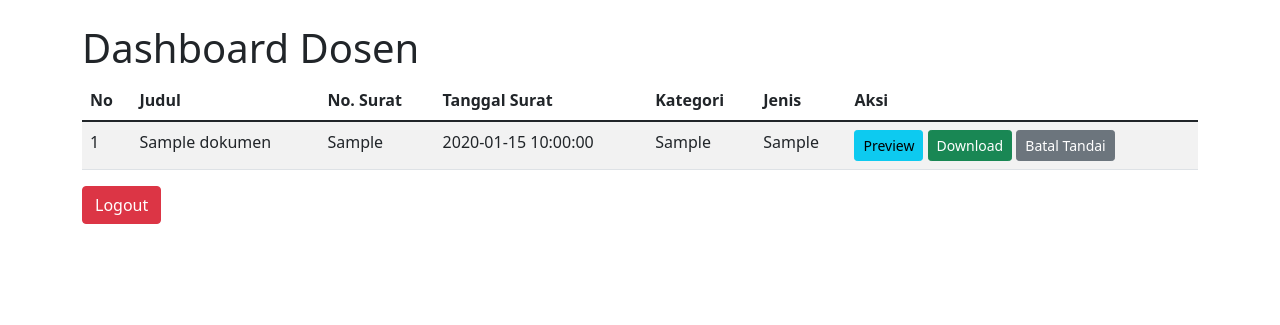
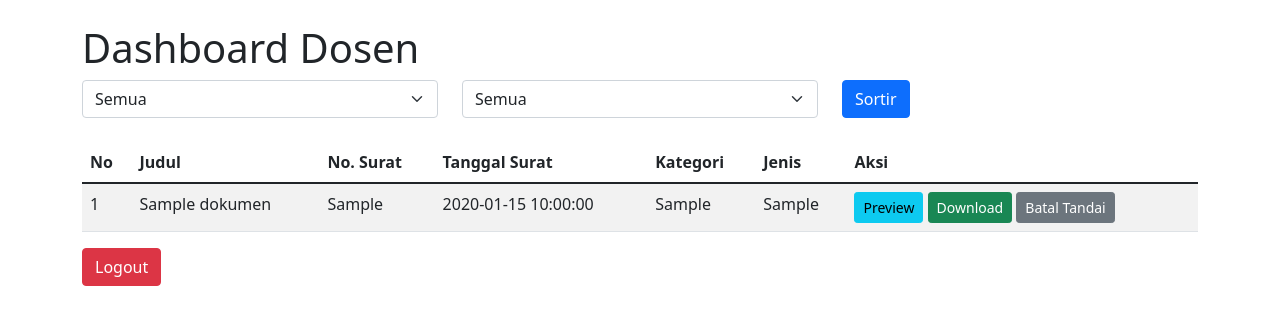
Before and after one commit to rizwandamn/arsip_kepdir, a PHP site: page /dashboard_dosen.php in a window 1280 px wide. Shown: the top 325 px of the page. Run offline with PHP 8.4, Linux system fonts and the light colour scheme; the visitor is signed in with stand-in values (Sample User, id 1); tables that the repository leaves empty or names only in its code hold one stand-in row (values such as "Sample post").

Commit message:
sortir dosen

```diff
--- a/dashboard_dosen.php
+++ b/dashboard_dosen.php
@@ -16,8 +16,24 @@ if (!isset($_SESSION['role']) || $_SESSION['role'] != 'dosen') {
     exit();
 }
 
-// Query untuk mengambil semua dokumen dari database
-$query = "SELECT * FROM dokumen ORDER BY created_at DESC";
+// Siapkan variabel filter
+$kategori_filter = isset($_POST['kategori']) ? $_POST['kategori'] : '';
+$jenis_filter = isset($_POST['jenis']) ? $_POST['jenis'] : '';
+
+// Query untuk mengambil semua dokumen dengan filter
+$query = "SELECT * FROM dokumen WHERE 1=1";
+
+// Tambahkan filter kategori jika ada
+if ($kategori_filter) {
+    $query .= " AND kategori = '$kategori_filter'";
+}
+
+// Tambahkan filter jenis jika ada
+if ($jenis_filter) {
+    $query .= " AND jenis = '$jenis_filter'";
+}
+
+$query .= " ORDER BY created_at DESC";
 $result = mysqli_query($conn, $query);
 
 if (!$result) {
@@ -37,6 +53,31 @@ if (!$result) {
 <body>
     <div class="container">
         <h1 class="mt-4">Dashboard Dosen</h1>
+
+        <!-- Form sortir kategori dan jenis surat -->
+        <form method="post" action="">
+            <div class="row mb-4">
+                <div class="col">
+                    <select name="kategori" class="form-select">
+                        <option value="">Semua</option>
+                        <option value="pendidikan" <?= $kategori_filter == 'pendidikan' ? 'selected' : ''; ?>>Pendidikan</option>
+                        <option value="penelitian" <?= $kategori_filter == 'penelitian' ? 'selected' : ''; ?>>Penelitian</option>
+                        <option value="pengabdian" <?= $kategori_filter == 'pengabdian' ? 'selected' : ''; ?>>Pengabdian</option>
+                        <option value="lainnya" <?= $kategori_filter == 'lainnya' ? 'selected' : ''; ?>>Lainnya</option>
+                    </select>
+                </div>
+                <div class="col">
+                    <select name="jenis" class="form-select">
+                        <option value="">Semua</option>
+                        <option value="surat_keputusan" <?= $jenis_filter == 'surat_keputusan' ? 'selected' : ''; ?>>Surat Keputusan</option>
+                        <option value="surat_tugas" <?= $jenis_filter == 'surat_tugas' ? 'selected' : ''; ?>>Surat Tugas</option>
+                    </select>
+                </div>
+                <div class="col">
+                    <button type="submit" class="btn btn-primary">Sortir</button>
+                </div>
+            </div>
+        </form>
 
         <!-- Tabel daftar dokumen -->
         <table class="table table-striped">
--- a/index.php
+++ b/index.php
@@ -113,6 +113,7 @@ if (!$result) {
                         <option value="pendidikan">Pendidikan</option>
                         <option value="penelitian">Penelitian</option>
                         <option value="pengabdian">Pengabdian</option>
+                        <option value="lainnya">Lainnya</option>
                     </select>
                 </div>
                 <div class="col">
```
